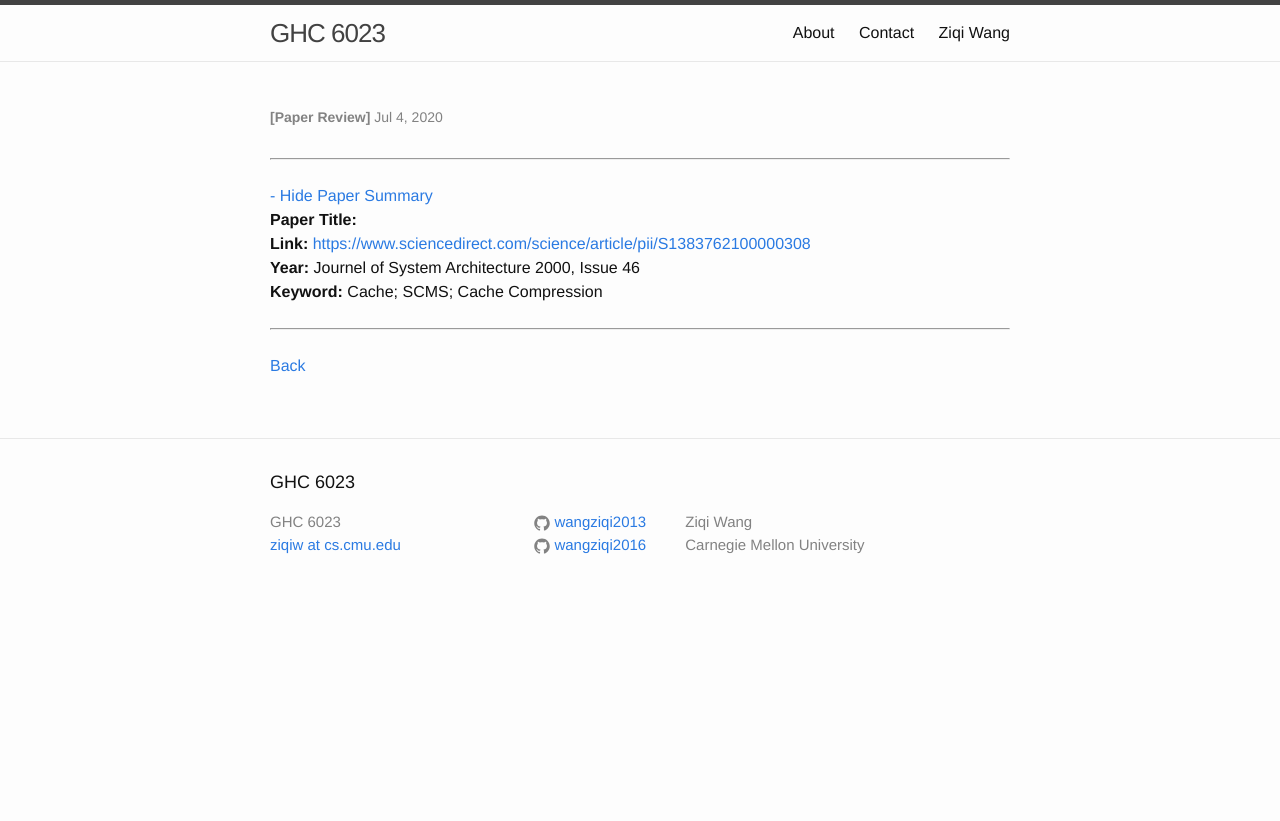
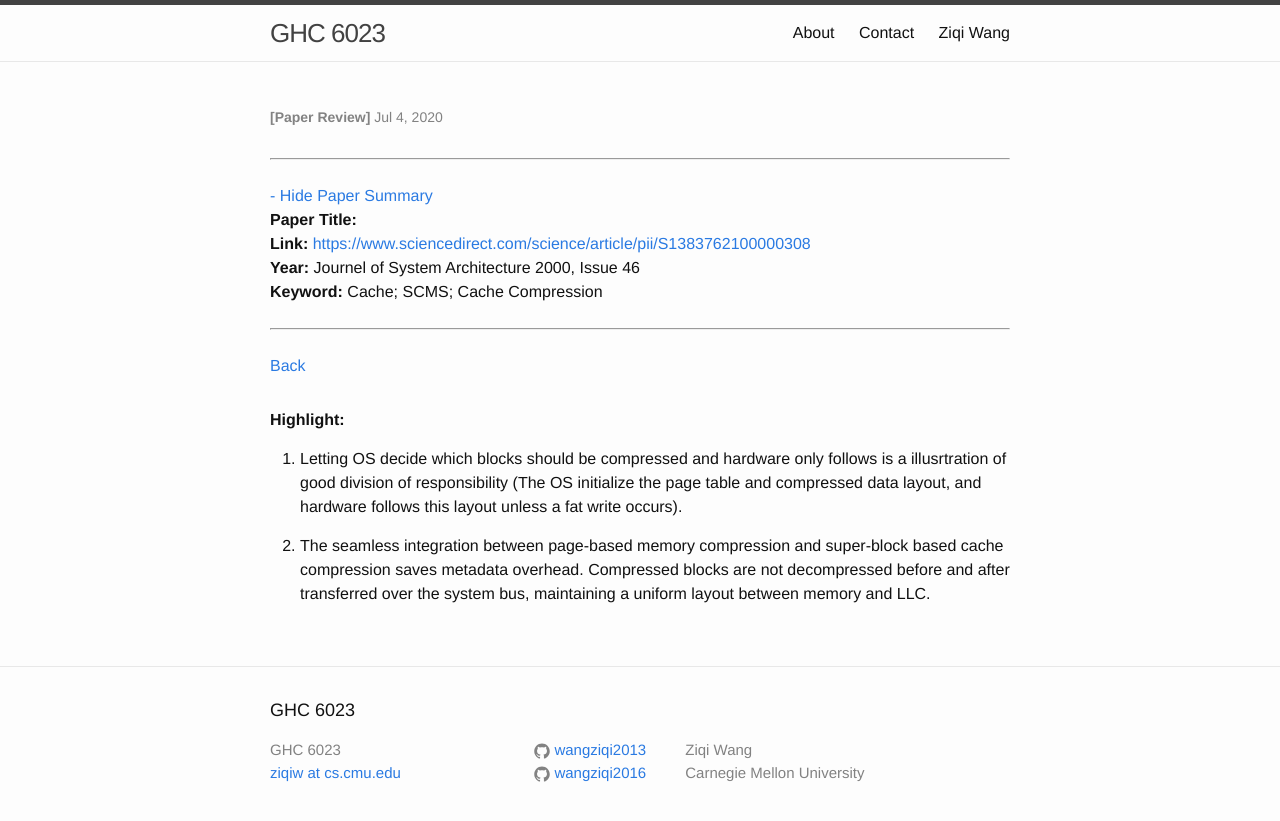
Before and after one commit to wangziqi2013/wangziqi2013.github.io, a Jekyll site: the page built from _posts/2020-07-03-scms.markdown, in a window 1280 px wide. Shown: the top 821 px of the page. Built offline with Jekyll 4.4.1, drawn with Linux system fonts in a browser that asks for light colours.

Commit message:
Adding highlight

```diff
--- a/_posts/2020-07-03-scms.markdown
+++ b/_posts/2020-07-03-scms.markdown
@@ -12,3 +12,13 @@ htm_cd:
 htm_cr:
 version_mgmt:
 ---
+
+**Highlight:**
+
+1. Letting OS decide which blocks should be compressed and hardware only follows is a illusrtration of good division of
+   responsibility (The OS initialize the page table and compressed data layout, and hardware follows this layout unless
+   a fat write occurs).
+
+2. The seamless integration between page-based memory compression and super-block based cache compression saves metadata
+   overhead. Compressed blocks are not decompressed before and after transferred over the system bus, maintaining a uniform
+   layout between memory and LLC.
```
